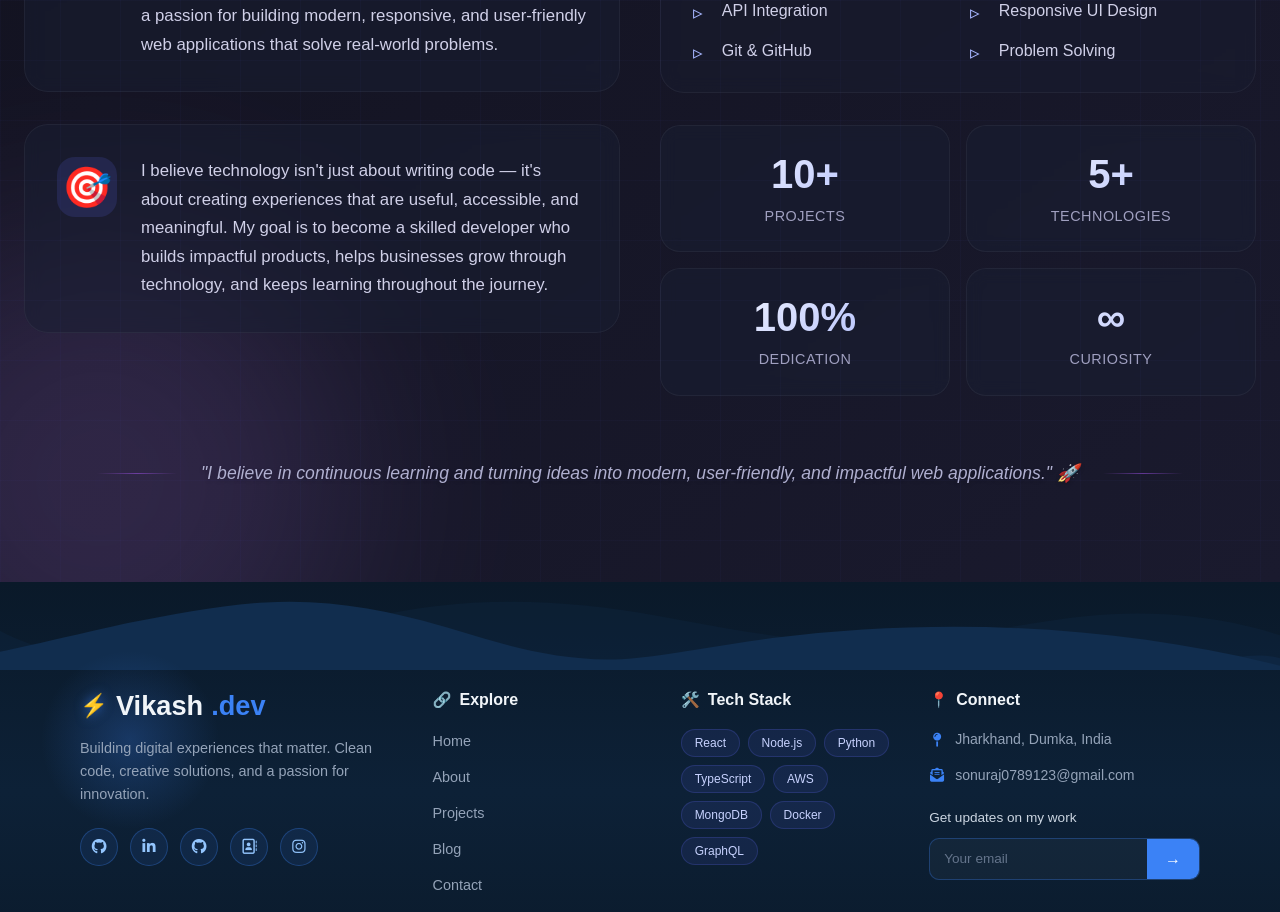
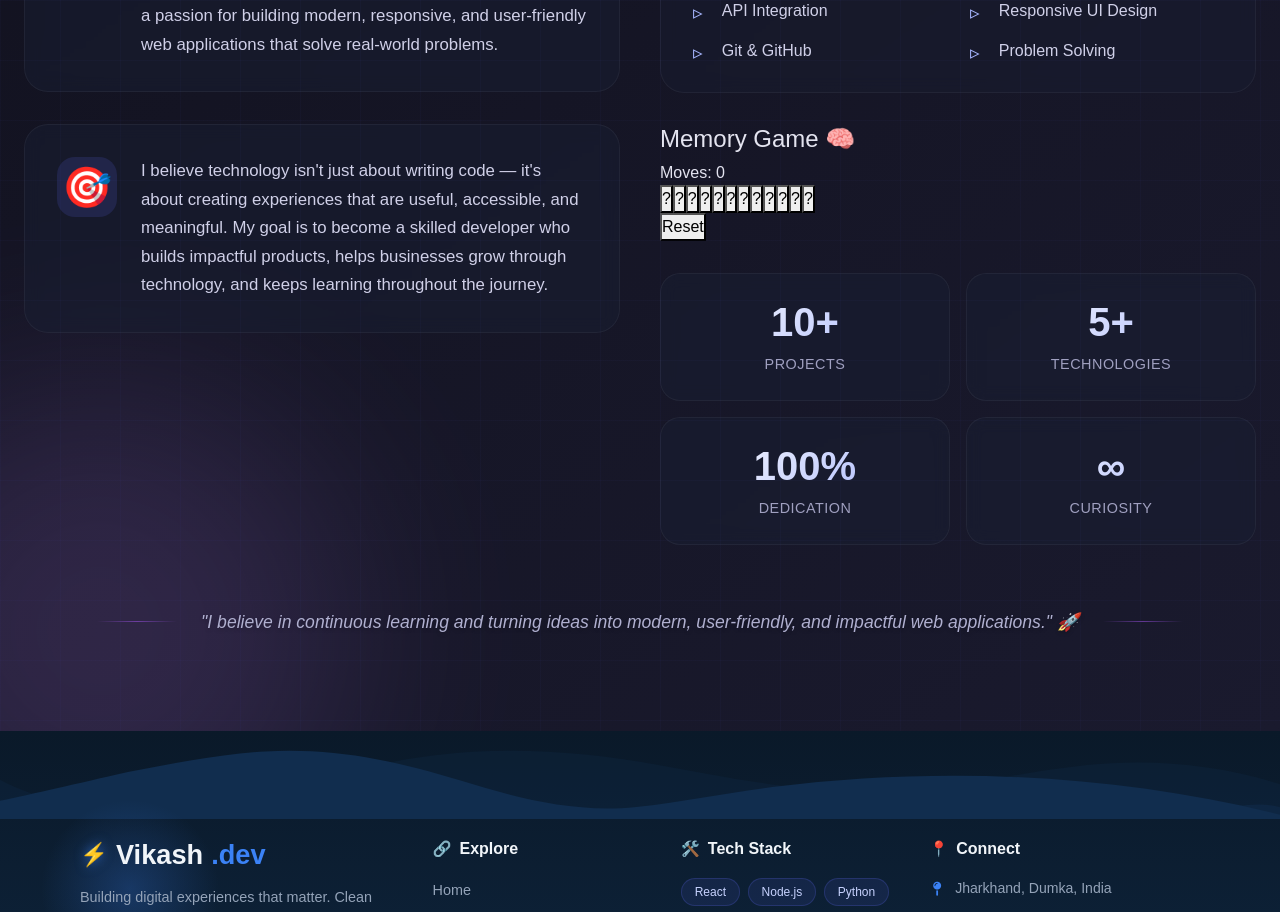
Before and after one commit to sonuraj95/Portfoliobyvikash, a React (Create React App) app: page /about in a window 1280 px wide. Shown: the part 1020-1932 px from the top of the page. Built offline with nearby package versions, Linux system fonts and the light colour scheme.

Commit message:
game add

```diff
--- a/src/Components/About/About.js
+++ b/src/Components/About/About.js
@@ -1,6 +1,90 @@
 // About.jsx
 import React, { useEffect, useRef, useState } from 'react';
 import './About.css';
+
+// Memory Game Component
+const MemoryGame = () => {
+  const [tiles, setTiles] = useState([]);
+  const [flipped, setFlipped] = useState([]);
+  const [matched, setMatched] = useState([]);
+  const [moves, setMoves] = useState(0);
+  const [gameWon, setGameWon] = useState(false);
+
+  // Initialize game
+  useEffect(() => {
+    const numbers = [1, 2, 3, 4, 5, 6, 1, 2, 3, 4, 5, 6];
+    setTiles(numbers.sort(() => Math.random() - 0.5));
+  }, []);
+
+  // Check if game is won
+  useEffect(() => {
+    if (matched.length === 6 && matched.length > 0) {
+      setGameWon(true);
+    }
+  }, [matched]);
+
+  const handleTileClick = (index) => {
+    if (flipped.includes(index) || matched.includes(index) || flipped.length === 2) return;
+
+    const newFlipped = [...flipped, index];
+    setFlipped(newFlipped);
+
+    if (newFlipped.length === 2) {
+      setMoves(moves + 1);
+
+      if (tiles[newFlipped[0]] === tiles[newFlipped[1]]) {
+        setMatched([...matched, newFlipped[0], newFlipped[1]]);
+        setFlipped([]);
+      } else {
+        setTimeout(() => setFlipped([]), 800);
+      }
+    }
+  };
+
+  const resetGame = () => {
+    const numbers = [1, 2, 3, 4, 5, 6, 1, 2, 3, 4, 5, 6];
+    setTiles(numbers.sort(() => Math.random() - 0.5));
+    setFlipped([]);
+    setMatched([]);
+    setMoves(0);
+    setGameWon(false);
+  };
+
+  return (
+    <div className="memory-game-card">
+      <div className="game-header">
+        <h4>Memory Game 🧠</h4>
+        <span className="game-stats">Moves: {moves}</span>
+      </div>
+
+      <div className="memory-grid">
+        {tiles.map((num, index) => (
+          <button
+            key={index}
+            className={`memory-tile ${flipped.includes(index) || matched.includes(index) ? 'flipped' : ''}`}
+            onClick={() => handleTileClick(index)}
+            disabled={matched.includes(index)}
+          >
+            <span className="tile-inner">
+              {flipped.includes(index) || matched.includes(index) ? num : '?'}
+            </span>
+          </button>
+        ))}
+      </div>
+
+      {gameWon && (
+        <div className="game-won">
+          <p>🎉 Won in {moves} moves!</p>
+          <button className="reset-btn" onClick={resetGame}>Play Again</button>
+        </div>
+      )}
+
+      {!gameWon && (
+        <button className="reset-btn" onClick={resetGame}>Reset</button>
+      )}
+    </div>
+  );
+};
 
 // Animated counter component (moved outside so it doesn't get recreated on every render)
 const AnimatedNumber = ({ target, suffix = '', duration = 2000, statsInView }) => {
@@ -172,6 +256,8 @@ const About = () => {
               </ul>
             </div>
 
+            <MemoryGame />
+
             <div className="stats-container" ref={statsRef}>
               <div className="stat-card">
                 <div className="stat-number">
--- a/src/Components/Project/Proje.js
+++ b/src/Components/Project/Proje.js
@@ -10,25 +10,25 @@ const Projects = () => {
   const observerRef = useRef(null);
 
   const projects = [
-    {
-      id: 1,
-      title: "E-Commerce Platform",
-      shortDescription: "Full‑stack e‑commerce with payment integration and admin dashboard.",
-      fullDescription: "A comprehensive e‑commerce solution built with the MERN stack. Features include JWT authentication, Stripe payment processing, product inventory management, order tracking, and an analytics dashboard for admins. The frontend is responsive and optimized for performance with lazy loading and code splitting.",
-      image: "https://images.unsplash.com/photo-1556742049-0cfed4f6a45d?w=600&h=400&fit=crop",
-      technologies: ["React", "Node.js", "MongoDB", "Stripe", "Redux", "Express"],
-      category: "web",
-      demoUrl: "#",
-      githubUrl: "#",
-      date: "2024-03-15",
-      status: "completed",
-      highlights: [
-        "Secure payment processing with Stripe",
-        "Role‑based access control (Admin/Customer)",
-        "Real‑time inventory updates",
-        "Responsive design with dark mode"
-      ]
-    },
+     {
+  "id": 1,
+  "title": "School Website & Management Portal",
+  "shortDescription": "Full‑stack school platform featuring online fee payments, student management, and an admin dashboard.",
+  "fullDescription": "A comprehensive school web platform built with the MERN stack. Features include secure JWT authentication, online fee processing, student and staff records management, digital notice boards, report card generation, and real-time attendance tracking. Designed with a responsive UI to ensure smooth accessibility across devices for parents, students, and administration.",
+  "image": "https://images.unsplash.com/photo-1580582932707-520aed937b7b?w=600&h=400&fit=crop",
+  "technologies": ["React", "Node.js", "MongoDB", "Express", "Redux", "Tailwind CSS"],
+  "category": "web",
+  "demoUrl": "https://schoolwebsite-07-alpha.vercel.app/",
+  "githubUrl": "https://github.com/sonuraj95/schoolwebsite__07",
+  "date": "2024-03-15",
+  "status": "completed",
+  "highlights": [
+    "Online fee collection with automated digital receipts",
+    "Role-based access control (Admin, Teacher, Student, Parent)",
+    "Interactive digital notice board and academic calendar",
+    "Student attendance tracking and performance reports"
+  ]
+},
     {
       id: 2,
       title: "TaskFlow",
```
